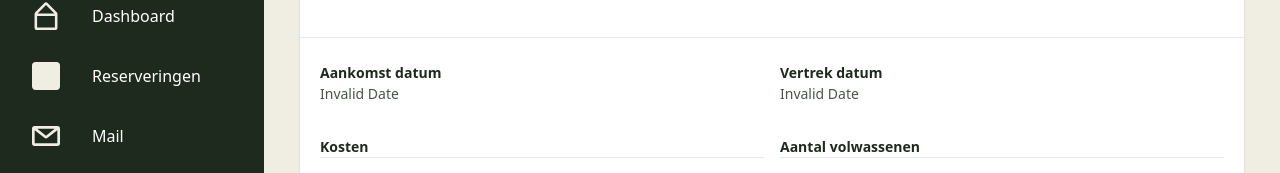
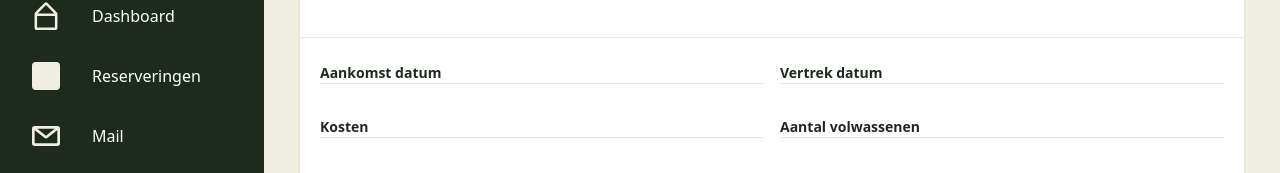
Before and after one commit to RaoulvanWijk/BarbieKoe, a React (Vite) app: page /reservations/1 in a window 1280 px wide. Shown: the part 223-396 px from the top of the page. Built offline with nearby package versions, Linux system fonts and the light colour scheme; no server answers.

Commit message:
fixed errors for build

```diff
--- a/src/components/Layout/Modal.tsx
+++ b/src/components/Layout/Modal.tsx
@@ -1,4 +1,4 @@
-import React, { useState } from "react";
+import React from "react";
 
 import "/resources/styles/components/layout/modal.scss";
 
@@ -8,7 +8,6 @@ type ModalProps = {
 };
 
 export default function Modal(props: ModalProps) {
-  const [isOpen, setIsOpen] = useState(false);
   const modal = document.querySelector(".modal") as HTMLDialogElement;
   // modal?.close();
   return (
--- a/src/components/Layout/Profile.tsx
+++ b/src/components/Layout/Profile.tsx
@@ -1,9 +1,10 @@
 import { useData } from "@/lib/hooks/fetch"
 import { useState, useRef, useEffect } from "react"
 import "/resources/styles/components/layout/profile.scss"
+import { SafeUser } from "@/lib/types/database";
 
 export default function Profile() {
-    const user = useData('/api/auth/me');
+    const user = useData<SafeUser>('/api/auth/me');
     const [isDropdownActive, setIsDropdownActive] = useState(false); // Add state for dropdown activation
     const ref = useRef<any>(null);
 
@@ -29,7 +30,7 @@ export default function Profile() {
     return (
         <div ref={ref}>
             <div className="profile" onClick={handleDropdownClick} >
-                <img src={user?.profile_picture} alt="Profile" />
+                <img src={user?.profile_picture ?? ""} alt="Profile" />
                 <p>{user?.username}</p>
             </div>
 
--- a/src/components/Reservation/ItemContent.tsx
+++ b/src/components/Reservation/ItemContent.tsx
@@ -1,5 +1,3 @@
-import React from "react";
-
 type ItemContentProps = {
   title: string;
   content: string|number|undefined;
--- a/src/components/Reservation/LageItem.tsx
+++ b/src/components/Reservation/LageItem.tsx
@@ -6,7 +6,7 @@ type LageItemProps = {
   reservation: ReservationFetch | undefined;
 };
 
-export default function LageItem(props: any) {
+export default function LageItem(props: LageItemProps) {
   const { reservation } = props;
   return (
     <div
@@ -23,8 +23,8 @@ export default function LageItem(props: any) {
       </div>
       <div className="content-container">
         <dl className="content">
-          <ItemContent title="Aankomst datum" content={new Date(reservation?.arrival).toLocaleString("nl-NL")}/>
-          <ItemContent title="Vertrek datum" content={new Date(reservation?.departure).toLocaleString("nl-NL")}/>
+          <ItemContent title="Aankomst datum" content={reservation?.arrival ? new Date(reservation?.arrival).toLocaleString("nl-NL") : undefined}/>
+          <ItemContent title="Vertrek datum" content={reservation?.departure ? new Date(reservation?.departure).toLocaleString("nl-NL"): undefined}/>
           <ItemContent title="Kosten" content={reservation?.cost}/>
           <ItemContent title="Aantal volwassenen" content={reservation?.adult}/>
           <ItemContent title="Aantal kinderen" content={reservation?.child}/>
--- a/src/pages/Dashboard.tsx
+++ b/src/pages/Dashboard.tsx
@@ -7,8 +7,8 @@ import { useData } from "@/lib/hooks/fetch";
 
 export default function Dashboard() {
     // get arrivals data
-    const arrivalsData: [] = useData("/api/booking/info-arrivals");
-    const currentAmountOnCamping: [] = useData("/api/booking/info-today");
+    const arrivalsData: [] = useData<any>("/api/booking/info-arrivals");
+    const currentAmountOnCamping: [] = useData<any>("/api/booking/info-today");
     // get camping spots data
     const campingSpotsData: any = useData("/api/booking/info-camping-spot");
     const bookkeepingData: any = useData("/api/booking/bookkeeping");
--- a/src/pages/Reservations.tsx
+++ b/src/pages/Reservations.tsx
@@ -120,7 +120,7 @@ export default function Reservations() {
         </InformationBlok>
         {
           !reservations && (
-            Array.from(Array(10).keys()).map((i) => (
+            Array.from(Array(10).keys()).map(() => (
               SmallItem({ reservation: {} as ReservationFetch })
             ))
           )
--- a/src/utils/middleware/AuthMiddleware.tsx
+++ b/src/utils/middleware/AuthMiddleware.tsx
@@ -6,7 +6,7 @@ export const AuthMiddleware = () => {
 
   const [user, setUser] = useState<any>(null);
   const [loading, setLoading] = useState(true);
-
+  loading;
   useEffect(() => {
     setLoading(true);
     const fetchUser = async () => {
```
